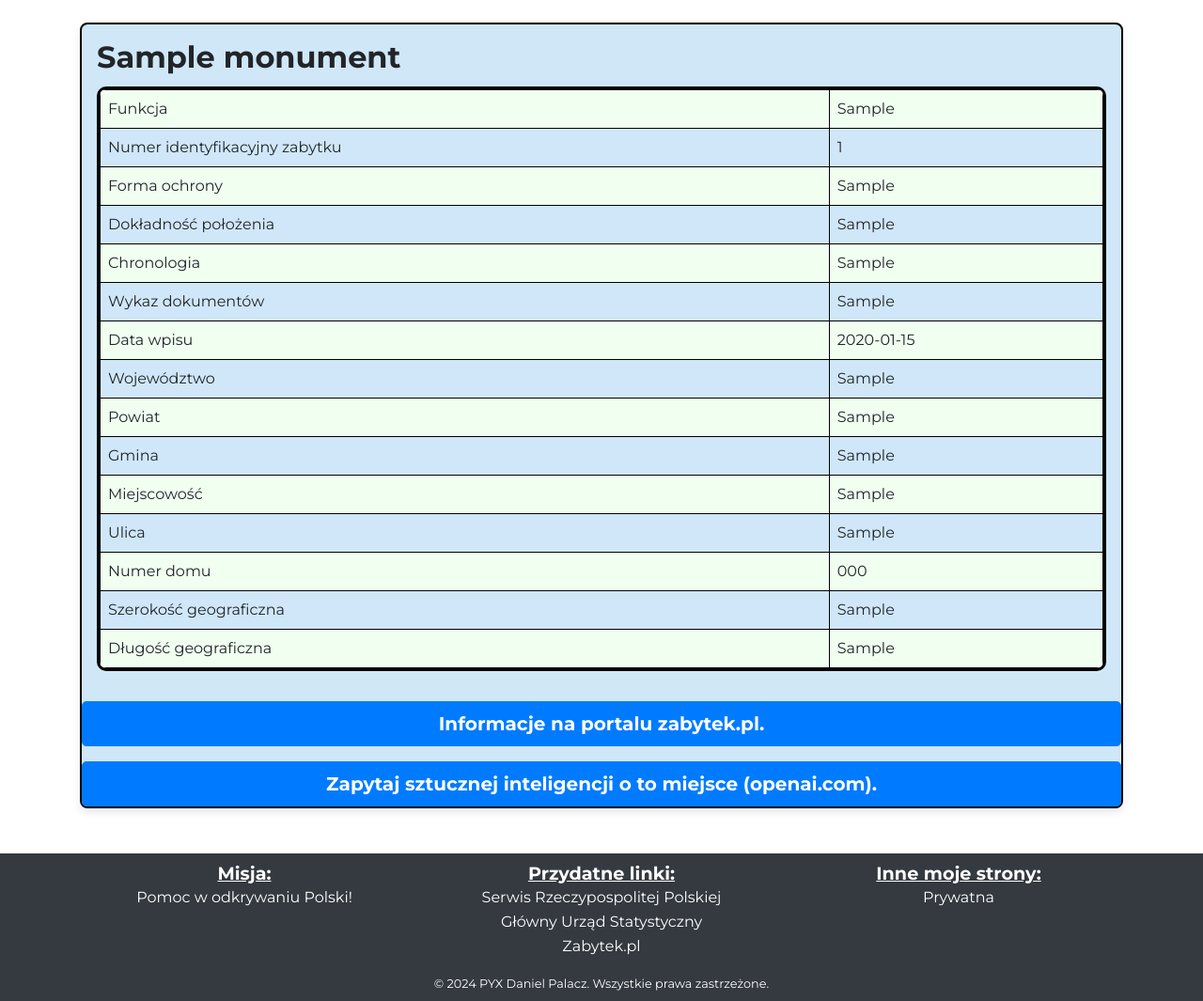
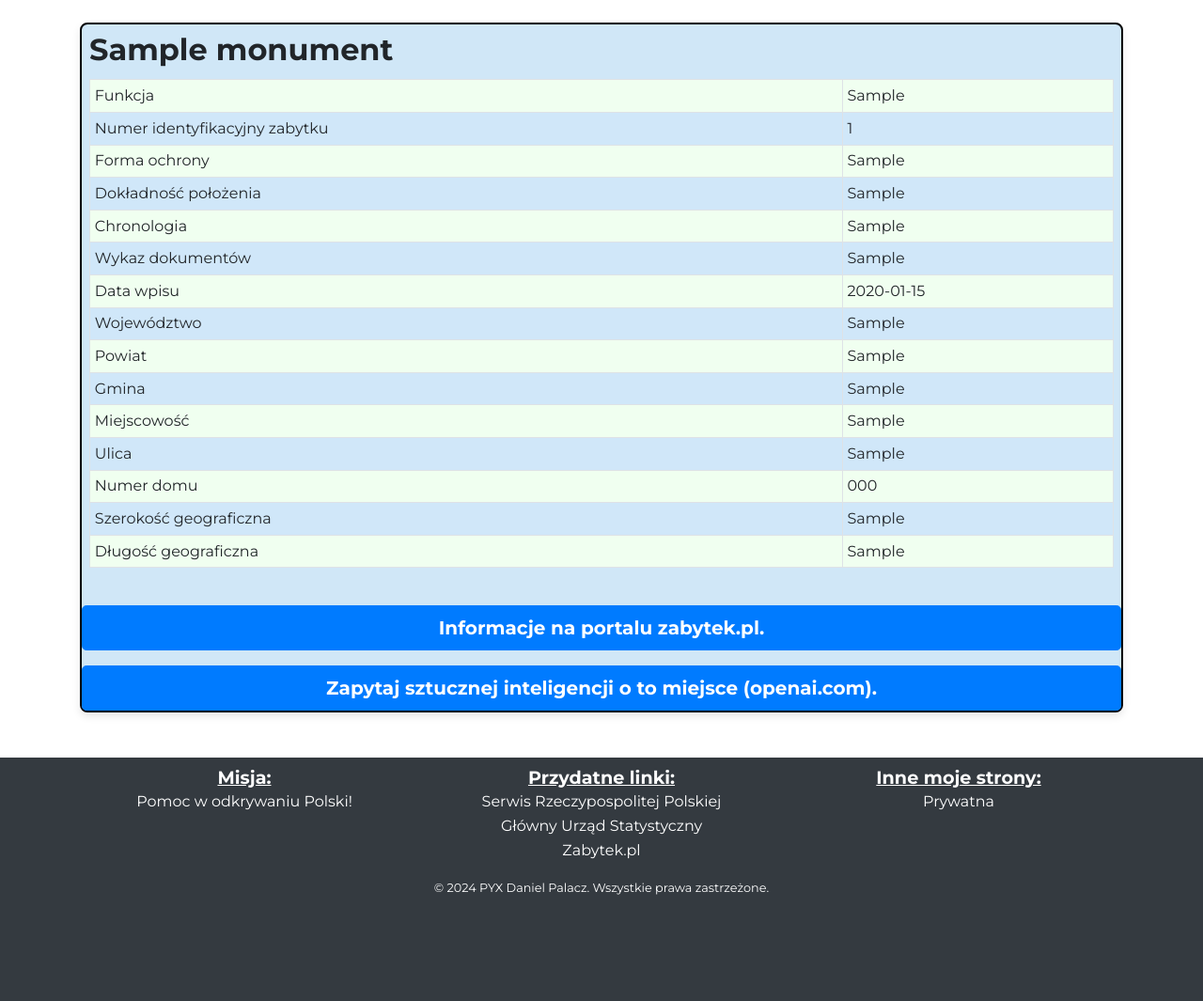
Before and after one commit to DanielPalacz/DjangoPolishnessApp, a Django app: page /monument/1/ in a window 1280 px wide. Shown: the part 96-1161 px from the top of the page at 94% size. After the commit the page ends 1048 px from the top, so only its background shows below. Run offline with Django 5.2, Linux system fonts and the light colour scheme; tables that the repository leaves empty hold one stand-in row (values such as "Sample post"); parts of the project's set-up code (start-up, migrations or seed data) failed here and were passed over.

Commit message:
adds stylistic changes

```diff
--- a/polishness/templates/polishness/base.html
+++ b/polishness/templates/polishness/base.html
@@ -111,6 +111,11 @@
             background-color: #d0e7f7; /* Kolor tła */
     }
 
+     .form-control {
+        background-color: #d0e7f9;
+        border: 1px outset #000;
+    }
+
     /* Stylizacja fieldset */
     .custom-fieldset {
             border: 2px solid #343a40; /* Pogrubienie krawędzi fieldset */
@@ -143,7 +148,7 @@
 
     .card-body {
 		padding: 8px;            /* Internal padding */
-		margin: 8px;            /* Internal margin */
+		margin: 0px;            /* Internal margin */
     }
 
     .card-body h4 a {
@@ -161,45 +166,6 @@
     }
 
 
-    .table-responsive {
-        border-radius: 10px; /* Zaokrąglenie kontenera */
-        overflow: hidden; /* Ukrywa nadmiar */
-        border: 3px solid #000; /* Opcjonalne obramowanie kontenera */
-        background-color: #fff; /* Ustaw kolor tła kontenera */
-    }
-
-    .table {
-        border-collapse: collapse; /* Umożliwia zaokrąglenie */
-        margin: 0; /* Upewnij się, że nie ma marginesu */
-        border: 3px solid #000; /* Opcjonalne obramowanie kontenera */
-    }
-
-    .table th, .table td {
-        border: 1px solid #000; /* Kolor obramowania komórek */
-        padding: 8px; /* Dodaj padding dla lepszej prezentacji */
-    }
-
-    /* Specjalne zaokrąglenia dla rogów */
-    .table th:first-child {
-        border-top-left-radius: 10px; /* Lewy górny róg */
-    }
-
-    .table th:last-child {
-        border-top-right-radius: 10px; /* Prawy górny róg */
-    }
-
-    .table tr:last-child td:first-child {
-        border-bottom-left-radius: 10px; /* Lewy dolny róg */
-    }
-
-    .table tr:last-child td:last-child {
-        border-bottom-right-radius: 10px; /* Prawy dolny róg */
-    }
-
-
-    th, td {
-      border: 1px solid #000; /* Add borders if needed */
-    }
 
     .table-striped tbody tr:nth-of-type(2n+1) {
         background-color: #f0fff0; /* Delikatny zielony kolor */
@@ -225,10 +191,6 @@
         transform: scale(1.01); /* Slightly enlarge the brand */
     }
 
-     .form-control {
-        background-color: #d0e7f9;
-        border: 1px dotted #000;
-    }
 
     {% block style %}
     {% endblock %}
--- a/polishness/templates/polishness/monument_single.html
+++ b/polishness/templates/polishness/monument_single.html
@@ -3,6 +3,16 @@
 {% block title %}
 poznajmypolske.pl
 {% endblock %}
+
+{% block style %}
+    .card:hover {
+        border-color: #007bff;
+        transform: scale(1.05); /* Slightly enlarge the brand */
+        box-shadow: 0px 6px 12px rgba(0, 0, 0, 0.2);
+    }
+
+{% endblock %}
+
 
 {% block content %}
 
```
Also changed, not shown: polishness/templates/polishness/poland_in_numbers_field_browser.html (+11 -1 lines), polishness/templates/polishness/poland_in_numbers_field_viewing.html (+42 -0 lines).
